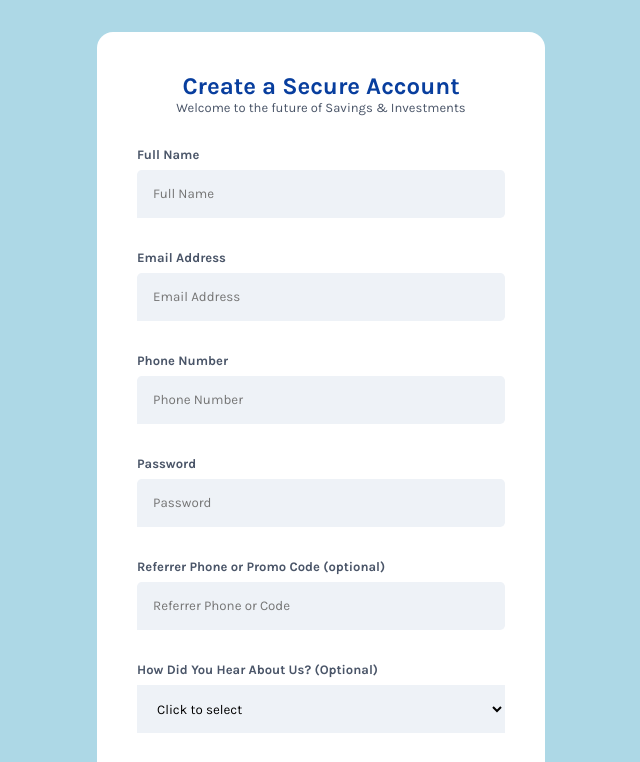
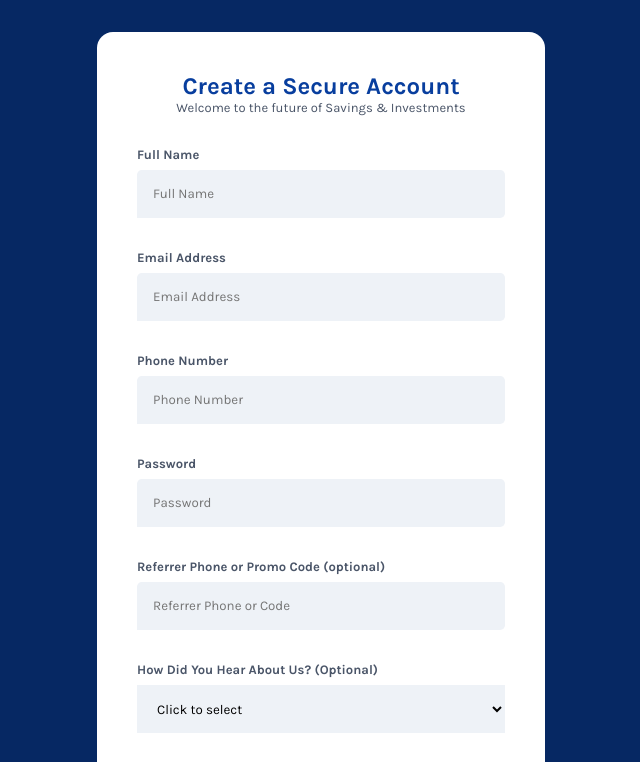
Before and after one commit to JamesChima/PiggyVestSignupPage, a plain HTML site: page index.html in a window 1280 px wide. Shown: the part 93-855 px from the top of the page, without its empty margins (335-975 px from the left). Drawn offline with Linux system fonts and the light colour scheme.

Commit message:
adjusted the css file

```diff
--- a/style.css
+++ b/style.css
@@ -6,7 +6,7 @@
 }
 
 body {
-  background-color: #ADD8E6
+  background-color: #062863;
 }
 
 .logo {
```
